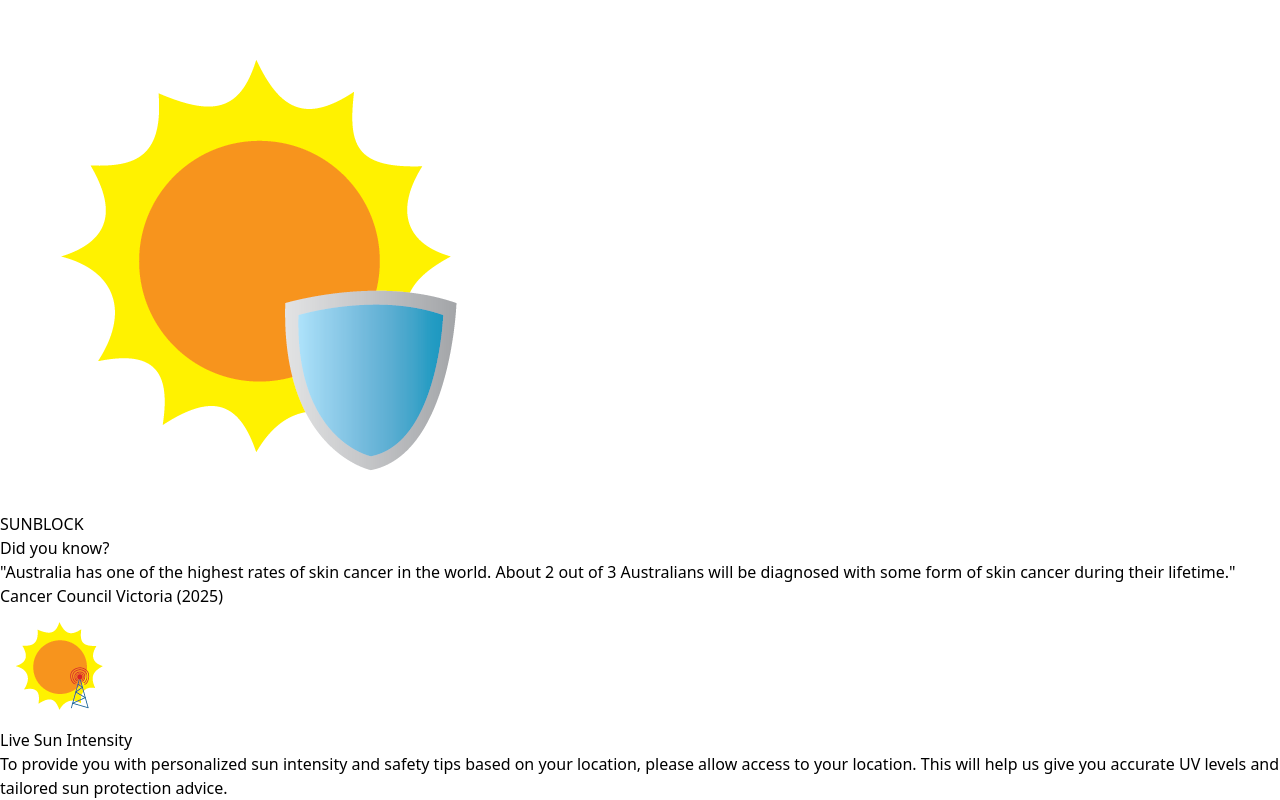
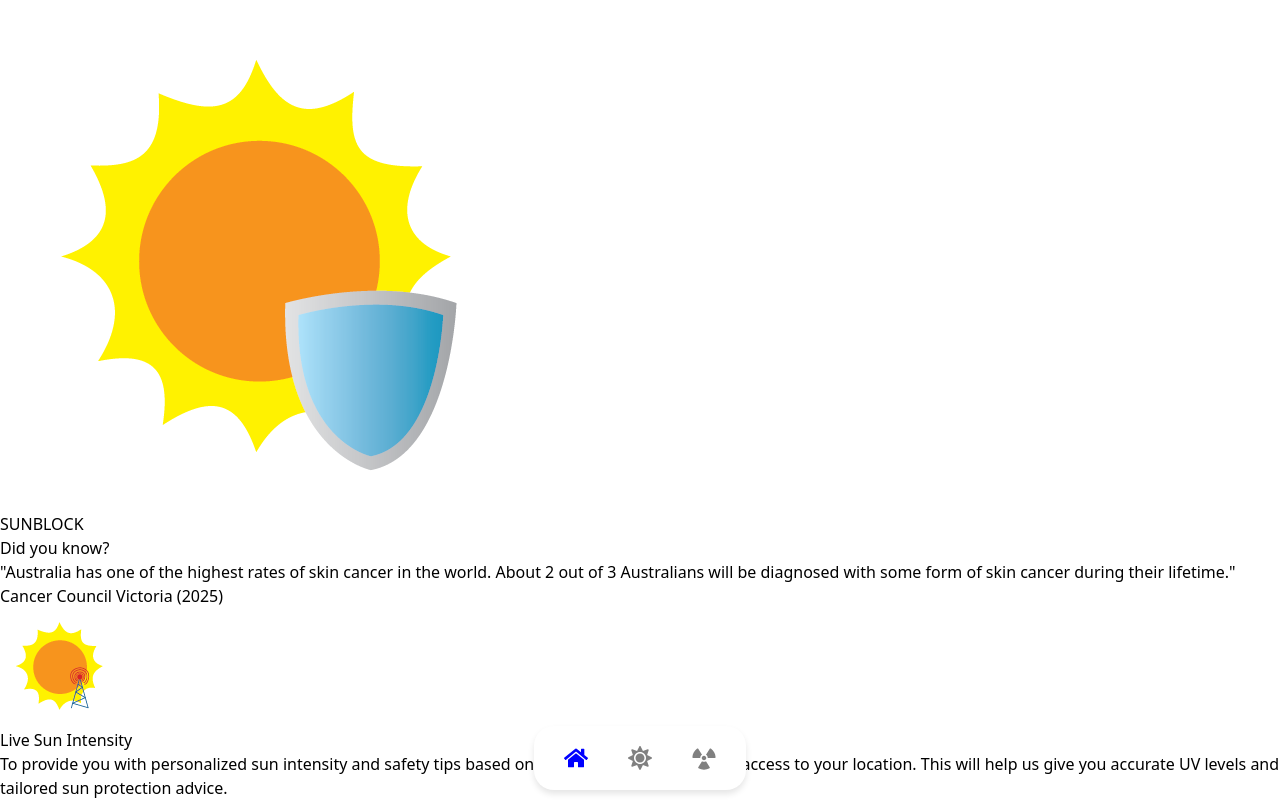
Before and after one commit to VOLIAPOL12/sunblock, a React (Vite) app in the folder frontend/: page / in a window 1280 px wide. Shown: the top 800 px of the page. Built offline with nearby package versions, Linux system fonts and the light colour scheme; no server answers.

Commit message:
Make a basic navigation of 3 icons

```diff
--- a/frontend/src/App.tsx
+++ b/frontend/src/App.tsx
@@ -1,37 +1,37 @@
-import { useEffect, useState } from 'react'
-import Navbar from './components/Navbar';
-import { Route, Routes } from 'react-router-dom';
-import HomePage from './pages/HomePage';
-import UltraVioletPage from './pages/UltraVioletPage';
-import SplashScreen from './pages/SplashScreen';
+import { useEffect, useState } from "react";
+import { Routes, Route } from "react-router-dom"; // ⬅ 只导入 Routes 和 Route
+
+import Navbar from "./components/Navbar";
+import BottomNavigation from "./components/BottomNavigation";
+import HomePage from "./pages/HomePage";
+import UltraVioletPage from "./pages/UltraVioletPage";
+import SplashScreen from "./pages/SplashScreen";
 
 function App() {
-
   const [showSplashScreen, setShowSplashScreen] = useState(true);
 
   useEffect(() => {
-
     setTimeout(() => {
       setShowSplashScreen(false);
     }, 2000);
-  })
+  }, []);
+
   return (
     <>
-      {showSplashScreen ?
-        (<SplashScreen/> ) :
-        (
-          <div data-theme="synthwave">
-            <Navbar />
-            <Routes>
-                <Route path="/" element={<HomePage/>} />
-                <Route path="/uvpage/" element={<UltraVioletPage/>} />
-            </Routes>
-          </div>
-        )
-      }
-
+      {showSplashScreen ? (
+        <SplashScreen />
+      ) : (
+        <div data-theme="synthwave">
+          <Navbar />
+          <Routes> {/* ✅ 这里的 Routes 仍然保留 */}
+            <Route path="/" element={<HomePage />} />
+            <Route path="/uvpage" element={<UltraVioletPage />} />
+          </Routes>
+          <BottomNavigation />
+        </div>
+      )}
     </>
-  )
+  );
 }
 
-export default App
+export default App;
--- /dev/null
+++ b/frontend/src/components/BottomNavigation.css
@@ -0,0 +1,22 @@
+.bottom-nav {
+    position: fixed;
+    bottom: 10px;
+    left: 50%;
+    transform: translateX(-50%);
+    display: flex;
+    gap: 20px;
+    background: white;
+    padding: 10px 20px;
+    border-radius: 20px;
+    box-shadow: 0 4px 6px rgba(0, 0, 0, 0.1);
+  }
+
+  .nav-item {
+    color: gray;
+    text-decoration: none;
+    padding: 10px;
+  }
+
+  .nav-item.active {
+    color: blue; /* 当前页面的 icon 高亮 */
+  }
--- /dev/null
+++ b/frontend/src/components/BottomNavigation.tsx
@@ -0,0 +1,21 @@
+import { NavLink } from "react-router-dom";
+import { FaHome, FaSun, FaRadiation } from "react-icons/fa";
+import "./BottomNavigation.css"; // 样式文件（下一步创建）
+
+const BottomNavigation = () => {
+  return (
+    <nav className="bottom-nav">
+      <NavLink to="/" className="nav-item">
+        <FaHome size={24} />
+      </NavLink>
+      <NavLink to="/splash" className="nav-item">
+        <FaSun size={24} />
+      </NavLink>
+      <NavLink to="/uv" className="nav-item">
+        <FaRadiation size={24} />
+      </NavLink>
+    </nav>
+  );
+};
+
+export default BottomNavigation;
--- a/frontend/src/pages/HomePage.tsx
+++ b/frontend/src/pages/HomePage.tsx
@@ -1,37 +1,36 @@
 import { useNavigate } from "react-router-dom";
-import sunblockLive from "../assets/sunblock_live.png"
-import LocationDropdown from "../components/LocationDropdown"
+import sunblockLive from "../assets/sunblock_live.png";
+import LocationDropdown from "../components/LocationDropdown";
 import { useLocationStore } from "../store/useLocationStore";
 
-
-interface HomePageProps {}
-
-const HomePage: React.FC<HomePageProps> = ({}) => {
+const HomePage: React.FC = () => {  // ✅ 直接省略 HomePageProps
   const { setSelectedLocation } = useLocationStore();
   const navigate = useNavigate();
 
   const handleLocationService = () => {
-    navigator.geolocation.getCurrentPosition((position: any) => {
+    navigator.geolocation.getCurrentPosition(
+      (position) => {
         try {
           setSelectedLocation({
             locality: "Your Location",
             Lat_precise: position.coords.latitude,
-          Long_precise: position.coords.longitude
-        })
+            Long_precise: position.coords.longitude,
+          });
 
           navigate("/uvpage");
         } catch {
           console.log("Something went wrong");
         }
       },
-    (error: any) => {
+      (error) => {
         if (error.code === error.PERMISSION_DENIED) {
           alert(
             "You have blocked location access. Please enable it in your browser settings."
           );
         }
-    })
       }
+    );
+  };
 
   return (
     <>
@@ -47,9 +46,12 @@ const HomePage: React.FC<HomePageProps> = ({}) => {
         </p>
       </section>
       <section className="bg-white p-6 text-center">
-        {/* Placeholder Icon */}
         <div className="mx-auto mb-4 w-24 h-24 bg-gray-300 rounded-lg flex items-center justify-center">
-        <img src={sunblockLive} alt="sunblock logo" className="w-24 h-20 md:w-36 md:h-28"/>
+          <img
+            src={sunblockLive}
+            alt="sunblock logo"
+            className="w-24 h-20 md:w-36 md:h-28"
+          />
         </div>
 
         <h2 className="text-lg font-bold text-gray-800">Live Sun Intensity</h2>
@@ -64,19 +66,22 @@ const HomePage: React.FC<HomePageProps> = ({}) => {
           outdoors!
         </p>
 
-        {/* Button */}
-        <button className="mt-4 px-6 py-2 bg-purple-600 text-white font-semibold rounded-full hover:bg-purple-700 transition" onClick={handleLocationService}>
+        <button
+          className="mt-4 px-6 py-2 bg-purple-600 text-white font-semibold rounded-full hover:bg-purple-700 transition"
+          onClick={handleLocationService}
+        >
           Provide access to location
         </button>
       </section>
 
-      {/* Check Sun Intensity Manually */}
       <section className="p-6 border-t text-center">
-        <p className="text-gray-600">Manually check sun intensity in Victorian suburbs</p>
-        <LocationDropdown/>
+        <p className="text-gray-600">
+          Manually check sun intensity in Victorian suburbs
+        </p>
+        <LocationDropdown />
       </section>
     </>
-  )
-}
+  );
+};
 
-export default HomePage
+export default HomePage;
--- /dev/null
+++ b/frontend/src/touch src/global.d.ts
@@ -0,0 +1 @@
+declare module "*.css";
```
Also changed, not shown: frontend/src/src/declarations.d.ts (added, +8 -0 lines), package.json (+8 -1 lines), 1 other file (tests, documents, lock files or other folders). Lines whose indentation alone changed are shown as unchanged.
